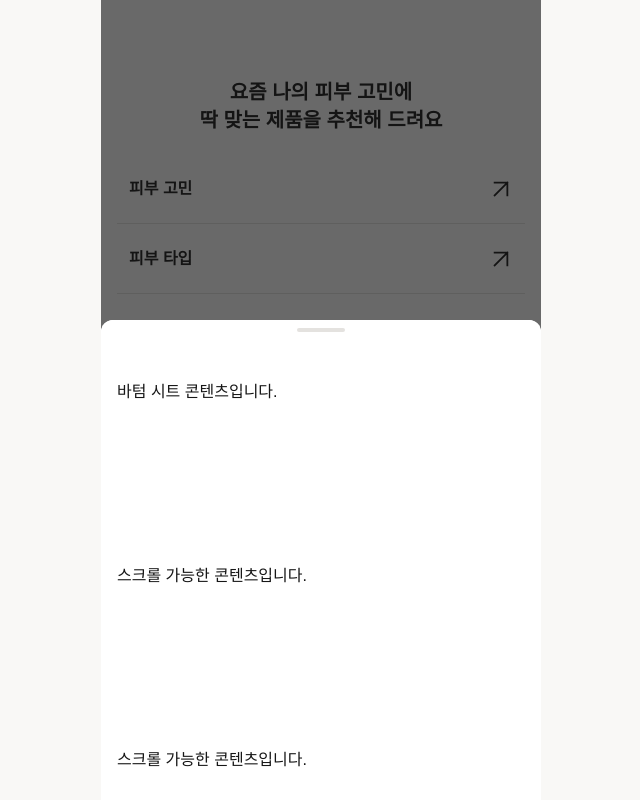
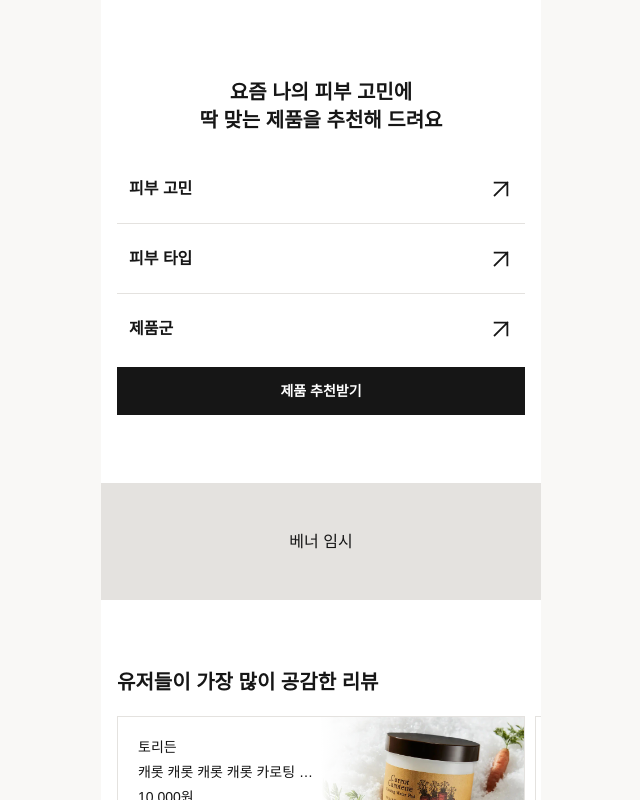
Before and after one commit to Influy-2/Somesay-FE, a React (Vite) app in the folder apps/web/: page / in a window 1280 px wide. Shown: the whole page, without its empty margins (319-959 px from the left). Built offline with nearby package versions, Linux system fonts and the light colour scheme.

Commit message:
chore: 기존 코드 제거, 필터 id 변경, 스타일 변경

```diff
--- a/apps/web/src/features/home/components/Recommendation/FilterBottomSheet.tsx
+++ b/apps/web/src/features/home/components/Recommendation/FilterBottomSheet.tsx
@@ -160,7 +160,7 @@ export const FilterBottomSheet = ({
         </div>
 
         {/* 하단 버튼 영역 */}
-        <div className="flex w-full shrink-0 flex-col items-center justify-center border-t border-[#f0eeeb] bg-white px-4 pt-2 pb-[30px]">
+        <div className="border-grey02 flex w-full shrink-0 flex-col items-center justify-center border-t bg-white px-4 pt-2 pb-[1.875rem]">
           <div className="flex w-full items-start gap-2">
             <ResetButton onClick={onReset} />
             <CTAButton
--- a/apps/web/src/features/home/components/Recommendation/RecommendationSection.tsx
+++ b/apps/web/src/features/home/components/Recommendation/RecommendationSection.tsx
@@ -6,7 +6,7 @@ import { FILTER_CATEGORIES, INITIAL_FILTERS } from './filter.constants';
 import type { FilterCategoryType, SelectedFiltersType } from './filter.types';
 
 export const RecommendationSection = () => {
-  const [isBottomSheetOpen, setIsBottomSheetOpen] = useState(true);
+  const [isBottomSheetOpen, setIsBottomSheetOpen] = useState(false);
 
   // 현재 활성화된 필터 카테고리 (피부고민, 피부타입, 제품군 중 하나)
   const [activeCategory, setActiveCategory] =
--- a/apps/web/src/pages/home/HomePage.tsx
+++ b/apps/web/src/pages/home/HomePage.tsx
@@ -6,14 +6,12 @@ import {
   ReviewVoteSection,
   CategoryProductSection,
 } from '@/features/home';
-import { BottomSheet } from '@/shared/components';
-import { useState } from 'react';
+
 export const HomePage = () => {
-  const [isOpen, setIsOpen] = useState(true);
   return (
-    <div className="inline-flex w-full flex-col items-center gap-17 pt-[4.875rem] pb-[175px]">
+    <div className="inline-flex w-full flex-col items-center gap-17 pt-[4.875rem] pb-[10.9375rem]">
       <RecommendationSection />
-      <div className="flex h-[7.3125rem] w-full items-center justify-center gap-2.5 p-2.5 text-black [background:var(--grey-03,#E4E2DF)]">
+      <div className="flex h-[117px] w-full items-center justify-center gap-2.5 p-2.5 text-black [background:var(--grey-03,#E4E2DF)]">
         베너 임시
       </div>
       <BestReviewSection />
@@ -22,24 +20,6 @@ export const HomePage = () => {
       <CreatorRankingSection />
       <ReviewVoteSection />
       <CategoryProductSection />
-      <BottomSheet
-        onClose={() => setIsOpen(false)}
-        title="바텀 시트 테스트"
-        height="h-[60vh]"
-        isOpen={isOpen}
-      >
-        <div className="flex h-full flex-col gap-40 p-4">
-          <p>바텀 시트 콘텐츠입니다.</p>
-          <p>스크롤 가능한 콘텐츠입니다.</p>
-          <p>스크롤 가능한 콘텐츠입니다.</p>
-          <p>스크롤 가능한 콘텐츠입니다.</p>
-          <p>스크롤 가능한 콘텐츠입니다.</p>
-          <p>스크롤 가능한 콘텐츠입니다.</p>
-          <p>스크롤 가능한 콘텐츠입니다.</p>
-          <p>스크롤 가능한 콘텐츠입니다.</p>
-          <p>스크롤 가능한 콘텐츠입니다.</p>
-        </div>
-      </BottomSheet>
     </div>
   );
 };
--- a/packages/shared/src/constants/cosmetics.constants.ts
+++ b/packages/shared/src/constants/cosmetics.constants.ts
@@ -16,7 +16,7 @@ export const SKIN_CONCERN_OPTIONS: SkinConcernOption[] = [
   { skinConcernId: 8, label: '모공' },
   { skinConcernId: 9, label: '피부결' },
   { skinConcernId: 10, label: '각질' },
-  { skinConcernId: 11, label: '피부장벽' },
+  { skinConcernId: 11, label: '피부 장벽' },
   { skinConcernId: 12, label: '흔적' },
 ];
 
--- a/packages/shared/src/types/category.types.ts
+++ b/packages/shared/src/types/category.types.ts
@@ -20,7 +20,7 @@ type SkinConcern =
   | '모공'
   | '피부결'
   | '각질'
-  | '피부장벽'
+  | '피부 장벽'
   | '흔적';
 
 type SkinType =
```
